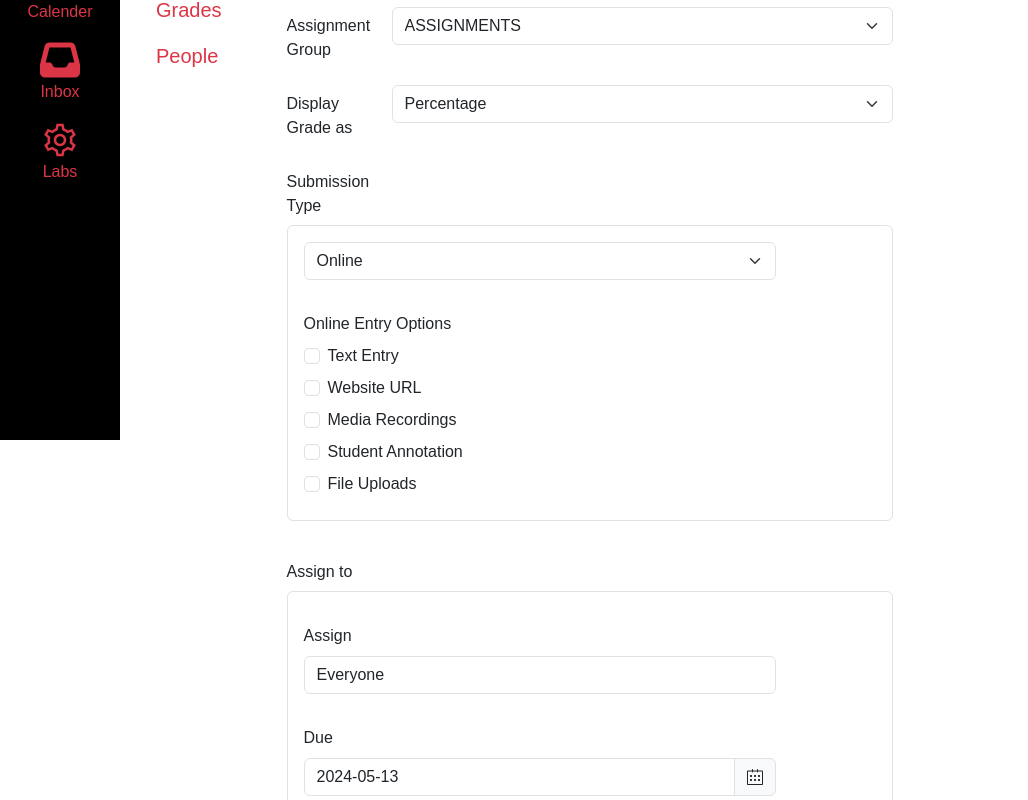
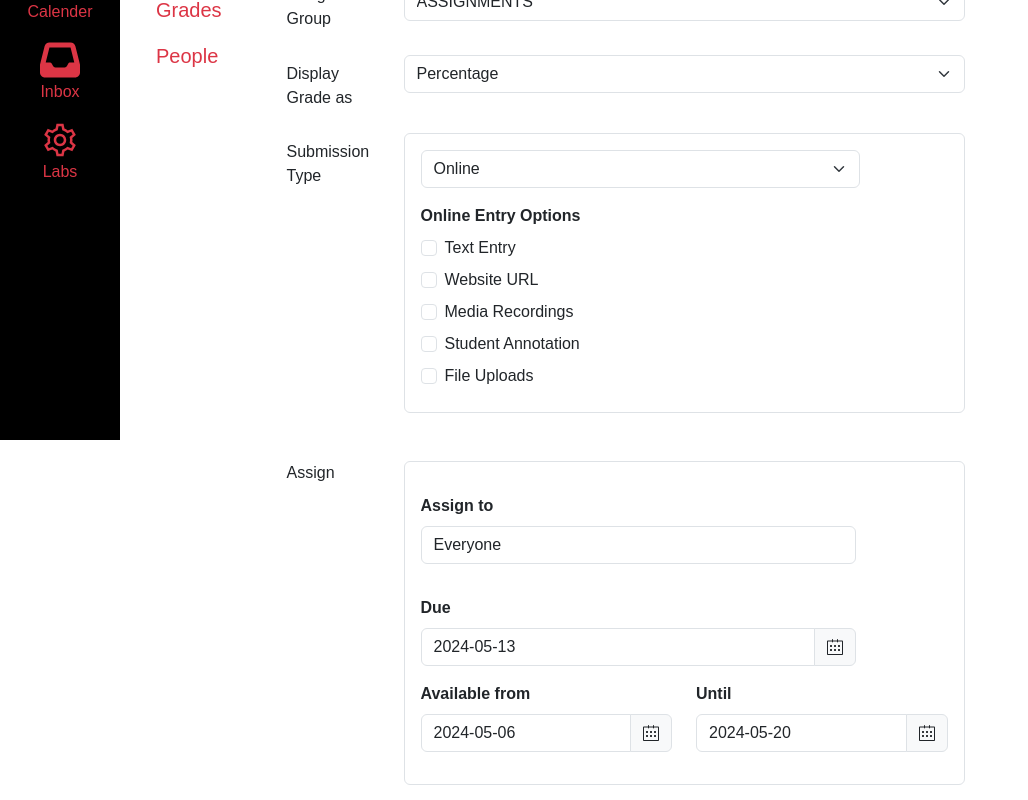
Before and after one commit to Max-Zhou-7/kambaz-next-js, a Next.js app: page /Courses/1/Assignments/1 in a window 1280 px wide. Shown: the part 360-1160 px from the top of the page, without its empty margins (0-1028 px from the left). Built offline with nearby package versions, Linux system fonts and the light colour scheme.

Commit message:
a2 CSS and Bootstrap

```diff
--- a/app/(Kambaz)/Courses/[cid]/Assignments/[aid]/page.tsx
+++ b/app/(Kambaz)/Courses/[cid]/Assignments/[aid]/page.tsx
@@ -8,13 +8,13 @@ import { FormControl,
           InputGroup
 
  } from "react-bootstrap";
-import { InputGroupText } from "reactstrap";
+
 import { SlCalender } from "react-icons/sl";
 export default function AssignmentEditor() {
   return (
     <div id="wd-assignments-editor">
       <label htmlFor="wd-name"><b>Assignment Name</b></label><br/><br/>
-      <FormControl id="wd-name" defaultValue="A1" className="mb-3" /><br />
+      <FormControl id="wd-name" defaultValue="A1" className="mb-3" />
       <Row className="mb-3" controlId="textarea2">
         <Col sm={20}>
 <FormControl   as="textarea" style={{ height: "100px" }}
@@ -36,7 +36,9 @@ id="wd-description"
 
 
             <Row className="mb-3" controlId="AssignmentGroup">
-            <FormLabel column sm ={2} htmlFor="wd-group">Assignment Group</FormLabel>
+              <Col sm ={2}>
+            <FormLabel htmlFor="wd-group">Assignment Group</FormLabel>
+            </Col>
      <Col sm={10}>
             <FormSelect id="wd-group">
               <option value= "ASSIGNMENTS">ASSIGNMENTS</option>
@@ -57,29 +59,39 @@ id="wd-description"
           </FormSelect>
         </Col>
       </Row>
-              <FormLabel column sm={2} htmlFor="wd-submission-type">Submission Type</FormLabel>
+      <Row className="mb-3 ">
+<Col sm ={2}>
+              <FormLabel column sm={10} htmlFor="wd-submission-type">Submission Type</FormLabel>
+              </Col>
+              <Col sm={10}>
       <div className="border rounded p-3 mb-3">
-      <Row className="mb-3">
+
 
         <Col sm={10}>
           <FormSelect id="wd-submission-type">
             <option value="ONLINE">Online</option>
           </FormSelect>
         </Col>
-      </Row>
 
-      <FormLabel className="mt-3 mb-2">Online Entry Options</FormLabel>
+
+      <FormLabel className="mt-3 mb-2"><b>Online Entry Options</b></FormLabel>
       <FormCheck type="checkbox" id="wd-text-entry" label="Text Entry" className="mb-2" />
       <FormCheck type="checkbox" id="wd-website-url" label="Website URL" className="mb-2" />
       <FormCheck type="checkbox" id="wd-media-recordings" label="Media Recordings" className="mb-2" />
       <FormCheck type="checkbox" id="wd-student-annotation" label="Student Annotation" className="mb-2" />
       <FormCheck type="checkbox" id="wd-file-upload" label="File Uploads" className="mb-2" />
 </div>
+</Col>
+</Row>
       </Col>
       </Row>
-              <FormLabel column sm={2} htmlFor="wd-assign-to">Assign to</FormLabel>
+      <Row className="mb-3 ">
+<Col sm ={2}>
+              <FormLabel htmlFor="wd-assign-to">Assign</FormLabel>
+                            </Col>
+              <Col sm={10}>
     <div className="border rounded p-3 mb-3">
-      <FormLabel className="mt-3 mb-2">Assign</FormLabel>
+      <FormLabel className="mt-3 mb-2"><b>Assign to</b></FormLabel>
       <Row className="mb-3">
 
         <Col sm={10}>
@@ -88,7 +100,7 @@ id="wd-description"
       </Row>
 
 
-<FormLabel className="mt-3 mb-2">Due</FormLabel>
+<FormLabel className="mt-3 mb-2"><b>Due</b></FormLabel>
       <Row className="mb-3">
 
         <Col sm={10}>
@@ -102,7 +114,7 @@ id="wd-description"
 
       <Row className="mb-3">
     <Col sm={6}>
-    <FormLabel className="mb-2">Available from</FormLabel>
+    <FormLabel className="mb-2"><b>Available from</b></FormLabel>
 
           <InputGroup>
             <FormControl  id="wd-available-from" defaultValue="2024-05-06" />
@@ -111,7 +123,7 @@ id="wd-description"
         </Col>
 
     <Col sm={6}>
-      <FormLabel className="mb-2">Until</FormLabel>
+      <FormLabel className="mb-2"><b>Until</b></FormLabel>
 
           <InputGroup>
 
@@ -121,6 +133,8 @@ id="wd-description"
         </Col>
       </Row>
 </div>
+</Col>
+</Row>
       <div style={{ textAlign: "right" }}>
         <button id="wd-cancel" className="btn btn-secondary me-2">Cancel</button>
         <button id="wd-save" className="btn btn-danger">Save</button>
```
